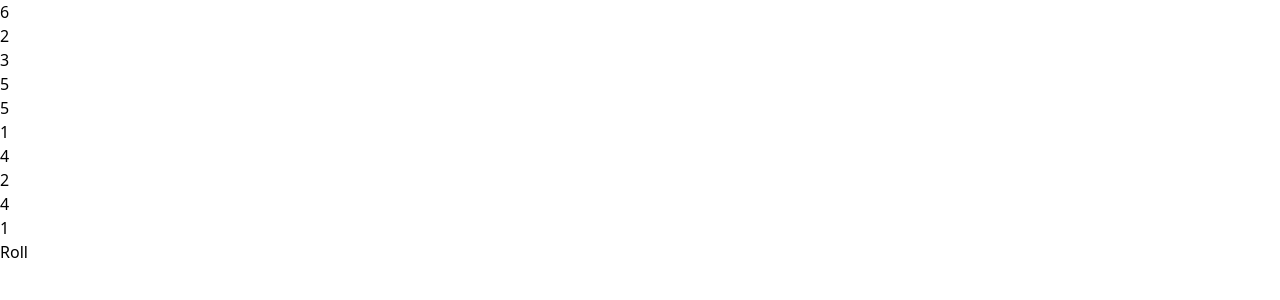
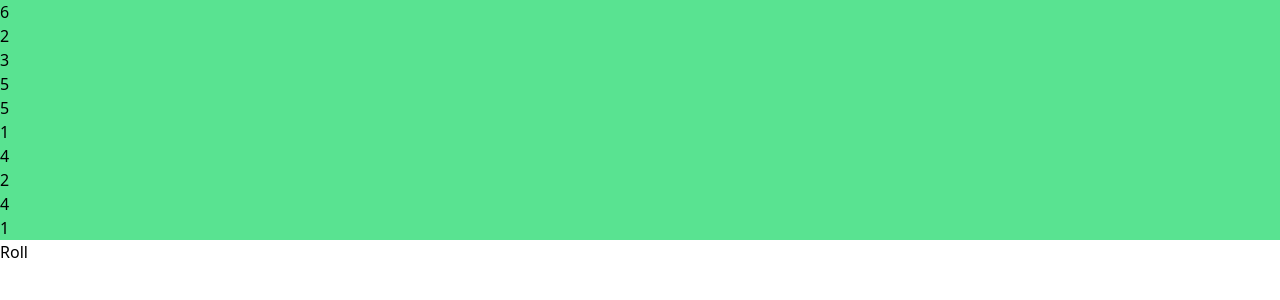
Before and after one commit to albert-byiringiro/tenzies-game-app, a React (Vite) app: page / in a window 1280 px wide. Shown: the top 300 px of the page. Built offline with nearby package versions, Linux system fonts and the light colour scheme.

Commit message:
add background color for all die with true isHeld state

```diff
--- a/src/App.jsx
+++ b/src/App.jsx
@@ -5,19 +5,19 @@ import {nanoid} from "nanoid"
 export default function App() {
 
 /**
- * Challenge: Update the array of numbers in state to be
- * an array of objects instead. Each object should look like:
- * { value: <random number>, isHeld: false }
+ * Challenge: Add conditional styling to the Die component
+ * so that if it's held (isHeld === true), its background color
+ * changes to a light green (#59E391)
  *
- * Making this change will break parts of our code, so make
- * sure to update things so we're back to a working state
+ * Remember: currently the Die component has no way of knowing
+ * if it's "held" or not.
  */
 
   const allNewDice1 = () => {
     const diceArray = [];
     for (let i = 0; i < 10; i++) {
       const calculateRandom = Math.ceil(Math.random() * 6)
-      let diceObject = {id: nanoid(), value: calculateRandom, isHeld: false}
+      let diceObject = {id: nanoid(), value: calculateRandom, isHeld: true}
       diceArray.push(diceObject)
     }
     return diceArray
@@ -32,7 +32,8 @@ export default function App() {
   }
 
   const diceDisplay1 = dice1.map(die => {
-    return <Die key={die.id} value={die.value}/>
+    console.log(die.isHeld)
+    return <Die key={die.id} value={die.value} isHeld={die.isHeld}/>
   })
 
 
--- a/src/components/Die.jsx
+++ b/src/components/Die.jsx
@@ -1,9 +1,11 @@
-import React from "react";
 
 export default function Die(props) {
+    const styles = {
+        backgroundColor: props.isHeld ? "#59E391" : "white",
+    }
     return(
-    <div className="flex items-center justify-center w-12 h-12 text-3xl font-bold shadow-md cursor-pointer rounded-xl">
+        <div className="flex items-center justify-center w-12 h-12 text-3xl font-bold shadow-md cursor-pointer rounded-xl" style={styles}>
         <h2>{props.value}</h2>
-    </div>
+        </div>
     );
 }
```
